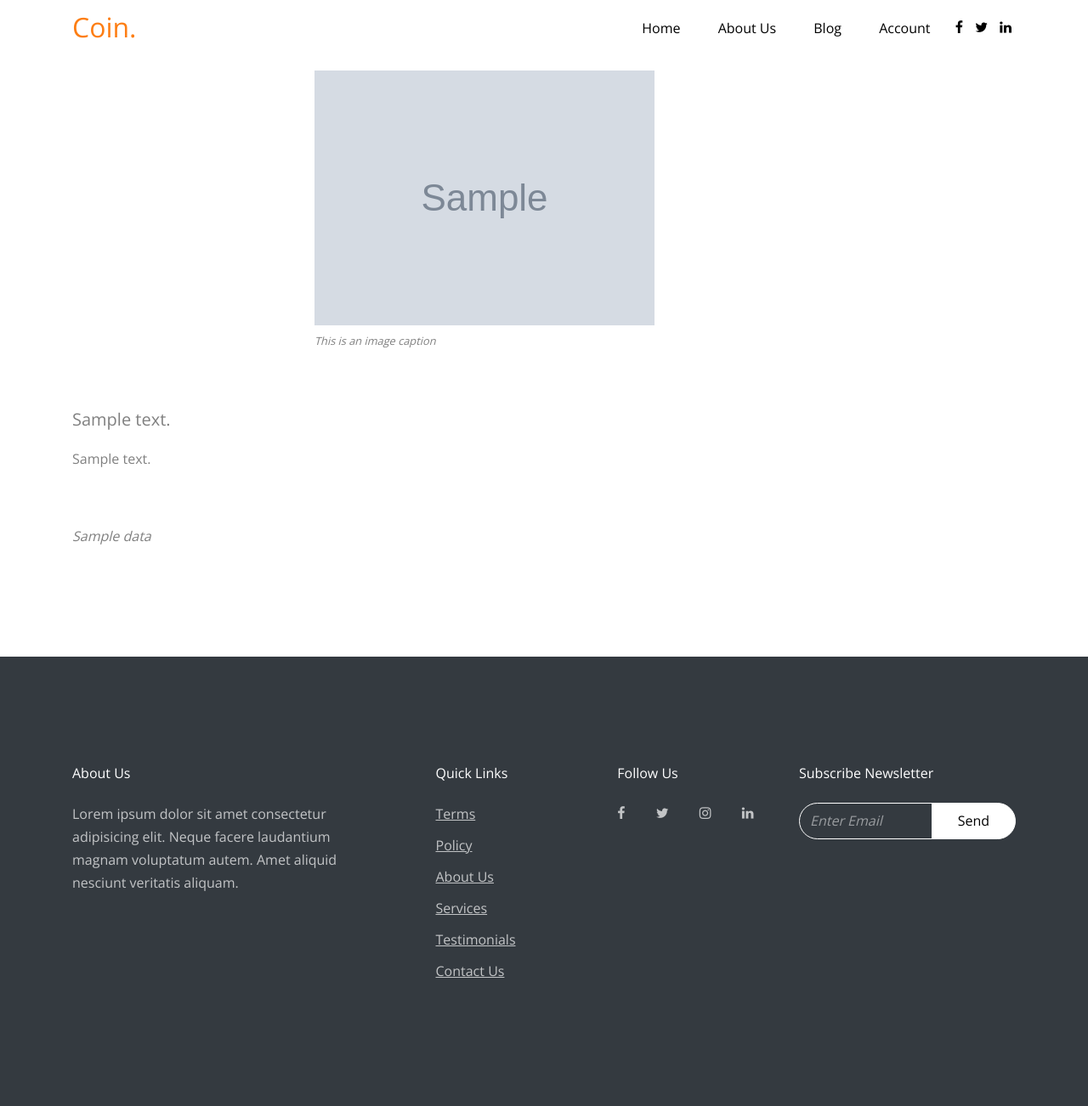
After one commit to pavelneda/coin, a Django app: template blogs/templates/blogs/blog.html in a window 1280 px wide. The commit adds this page. Shown: the whole page at 85% size. Run offline with Django 3.2, Linux system fonts and the light colour scheme; the template is opened without the code that fills it: most values are stand-ins (such as "Sample title", 1, 10 or a date in 2020); grey boxes marked "Sample" are stand-in pictures; some libraries are stand-ins or nearby versions; some web fonts are replaced.

Commit message:
add blogs logic

```diff
--- /dev/null
+++ b/blogs/static/blogs/css/style.css
@@ -0,0 +1,7 @@
+.site-navbar{
+    position: relative;
+}
+
+.site-section{
+    padding-top: 1em;
+}
--- /dev/null
+++ b/blogs/templates/blogs/blog.html
@@ -0,0 +1,31 @@
+{% extends 'main/base.html' %}
+
+{% load static %}
+
+{% block title %}
+    {{ blog.title }}
+{% endblock %}
+
+{% block content %}
+    <link rel="stylesheet" href="{% static 'blogs/css/style.css' %}" type="text/css" />
+    <section class="site-section">
+      <div class="container">
+
+          <div class="blog-content">
+            <div class="row mb-5" style="justify-content: center;">
+              <div class="col-lg-6">
+                <figure><img src="{{ blog.photo.url }}" alt="Free Website Template by Free-Template.co" class="img-fluid">
+                  <figcaption>This is an image caption</figcaption></figure>
+              </div>
+            </div>
+            <p class="lead">{{ blog.description }}</p>
+            <p>{{ blog.text }}</p>
+
+            <div class="pt-5">
+                <em class="meta mb-4">{{ blog.data }}</em>
+            </div>
+
+          </div>
+        </div>
+    </section>
+{% endblock %}
--- a/main/static/main/js/main.js
+++ b/main/static/main/js/main.js
@@ -268,23 +268,7 @@ jQuery(document).ready(function($) {
 	};
 	siteSticky();
 
-	// navigation
-  var OnePageNavigation = function() {
-    var navToggler = $('.site-menu-toggle');
-   	$("body").on("click", ".main-menu li a[href^='#'], .smoothscroll[href^='#'], .site-mobile-menu .site-nav-wrap li a", function(e) {
-      e.preventDefault();
 
-      var hash = this.hash;
-
-      $('html, body').animate({
-        'scrollTop': $(hash).offset().top
-      }, 600, 'easeInOutExpo', function(){
-        window.location.hash = hash;
-      });
-
-    });
-  };
-  OnePageNavigation();
 
   var siteScroll = function() {
 
--- a/main/templates/main/about.html
+++ b/main/templates/main/about.html
@@ -1,6 +1,11 @@
 {% extends 'main/base.html' %}
 
 {% load static %}
+
+{% block title %}
+    About Us
+{% endblock %}
+
 {% block content %}
 <div class="site-section cta-big-image" id="about-section">
       <div class="container">
--- a/main/templates/main/base.html
+++ b/main/templates/main/base.html
@@ -1,7 +1,14 @@
 {% load static %}
 
 {% include "main/includes/header.html" %}
-
+<title>
+    {% block title %}
+        {% if title %}
+        {% else %}
+          Coin
+        {% endif %}
+    {% endblock %}
+</title>
 
 {% block content %}
 {% endblock %}
--- a/main/templates/main/departments.html
+++ b/main/templates/main/departments.html
@@ -1,6 +1,12 @@
 {% extends 'main/base.html' %}
 
 {% load static %}
+
+
+{% block title %}
+    Departments
+{% endblock %}
+
 {% block content %}
 
 <section class="site-section">
--- a/main/templates/main/includes/header.html
+++ b/main/templates/main/includes/header.html
@@ -3,10 +3,10 @@
 <!doctype html>
 <html lang="en">
   <head>
-    <title>Banker &mdash; Website Template by Colorlib</title>
+
     <meta charset="utf-8">
     <meta name="viewport" content="width=device-width, initial-scale=1, shrink-to-fit=no">
-
+    <link rel="shortcut icon" type="image/x-icon" href="{% static 'main/images/favicon.webp' %}" />
     <link href="https://fonts.googleapis.com/css?family=Open+Sans:300,400,700" rel="stylesheet">
     <link rel="stylesheet" href="{% static 'main/fonts/icomoon/style.css' %}">
 
@@ -56,7 +56,7 @@
         <div class="row align-items-center">
 
           <div class="col-6 col-xl-2">
-            <h1 class="mb-0 site-logo"><a href="/" class="h2 mb-0">Banker<span class="text-primary">.</span> </a></h1>
+            <h1 class="mb-0 site-logo"><a href="/" class="h2 mb-0">Coin<span class="text-primary">.</span> </a></h1>
           </div>
 
           <div class="col-12 col-md-10 d-none d-xl-block">
--- a/main/templates/main/index.html
+++ b/main/templates/main/index.html
@@ -1,6 +1,11 @@
 {% extends 'main/base.html' %}
 
 {% load static %}
+
+{% block title %}
+    Coin
+{% endblock %}
+
 {% block content %}
      <div class="site-blocks-cover overlay" style="background-image: url({% static 'main/images/hero_2.jpg' %});" data-aos="fade" id="home-section">
 
```
Also changed, not shown: blogs/templates/blogs/index.html (+37 -0 lines), blogs/views.py (+9 -1 lines), main/static/main/images/favicon.webp (added), media/photos/2023/04/20/img_1.jpg (added), media/photos/2023/04/20/img_3.jpg (added), media/photos/2023/04/20/img_4.jpg (added).
